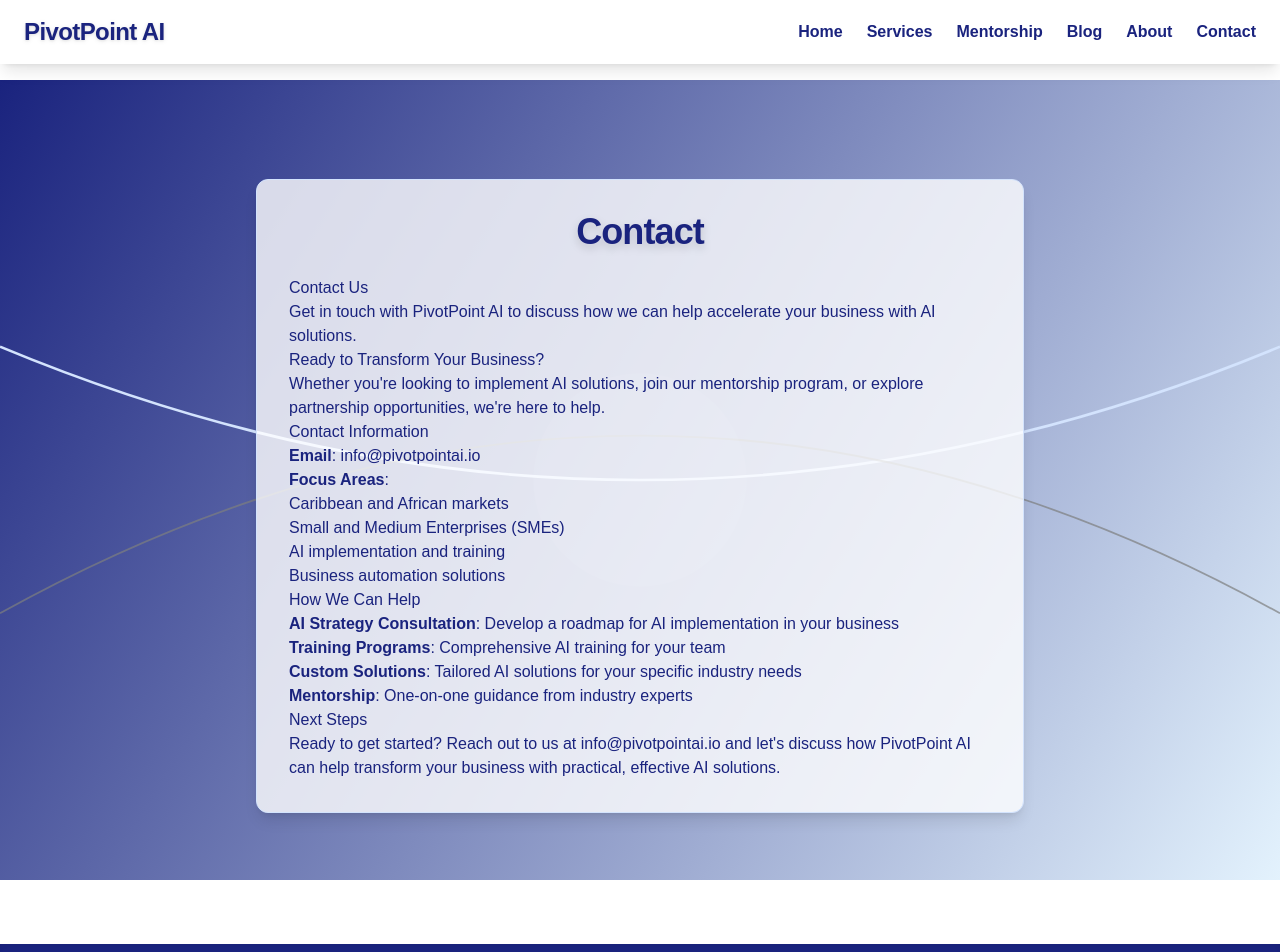
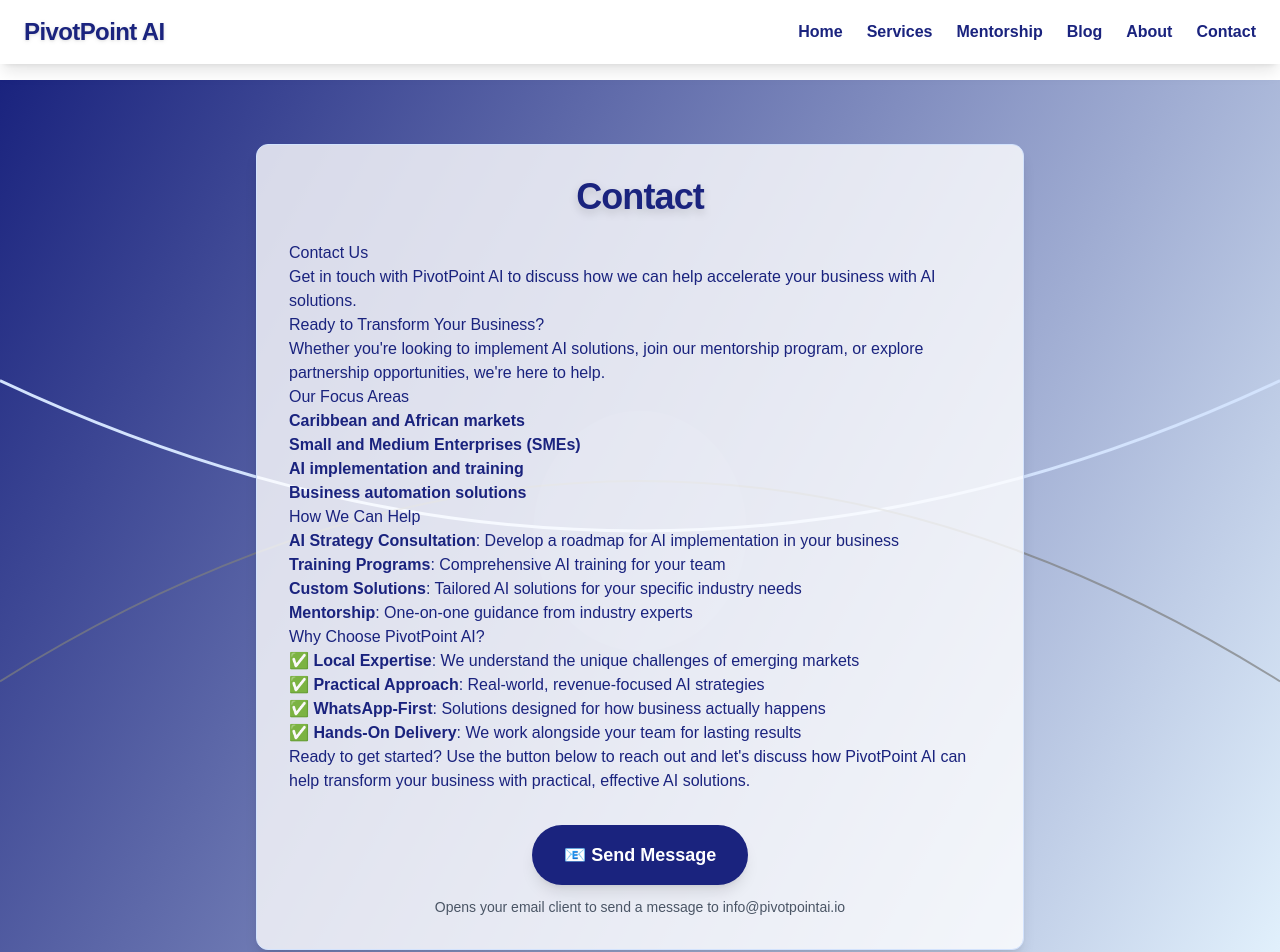
Before and after one commit to DarrenLBuckner/pivotpointai, a Next.js app: page /contact in a window 1280 px wide. Shown: the top 952 px of the page. Built offline with nearby package versions, Linux system fonts and the light colour scheme.

Commit message:
Add Send Message buttons to Contact and Mentorship pages

```diff
--- a/content/contact.md
+++ b/content/contact.md
@@ -6,15 +6,12 @@ Get in touch with PivotPoint AI to discuss how we can help accelerate your busin
 
 Whether you're looking to implement AI solutions, join our mentorship program, or explore partnership opportunities, we're here to help.
 
-## Contact Information
+## Our Focus Areas
 
-**Email**: info@pivotpointai.io
-
-**Focus Areas**:
-- Caribbean and African markets
-- Small and Medium Enterprises (SMEs)
-- AI implementation and training
-- Business automation solutions
+- **Caribbean and African markets**
+- **Small and Medium Enterprises (SMEs)**
+- **AI implementation and training**
+- **Business automation solutions**
 
 ## How We Can Help
 
@@ -23,6 +20,11 @@ Whether you're looking to implement AI solutions, join our mentorship program, o
 - **Custom Solutions**: Tailored AI solutions for your specific industry needs
 - **Mentorship**: One-on-one guidance from industry experts
 
-## Next Steps
+## Why Choose PivotPoint AI?
 
-Ready to get started? Reach out to us at info@pivotpointai.io and let's discuss how PivotPoint AI can help transform your business with practical, effective AI solutions.
+✅ **Local Expertise**: We understand the unique challenges of emerging markets
+✅ **Practical Approach**: Real-world, revenue-focused AI strategies
+✅ **WhatsApp-First**: Solutions designed for how business actually happens
+✅ **Hands-On Delivery**: We work alongside your team for lasting results
+
+Ready to get started? Use the button below to reach out and let's discuss how PivotPoint AI can help transform your business with practical, effective AI solutions.
--- a/src/app/contact/page.tsx
+++ b/src/app/contact/page.tsx
@@ -35,6 +35,19 @@ export default async function Contact() {
         <section className="w-full bg-white/80 rounded-xl shadow-lg p-8 border border-[#d3e3fd] mt-8">
           <h1 className="text-4xl md:text-5xl font-extrabold mb-6 drop-shadow-lg tracking-tight text-center">Contact</h1>
           <div className="prose prose-lg text-[#1a237e] mx-auto" dangerouslySetInnerHTML={{ __html: html }} />
+
+          {/* Send Message Button */}
+          <div className="mt-8 text-center">
+            <a
+              href="mailto:info@pivotpointai.io?subject=Inquiry from PivotPoint AI Website&body=Hello PivotPoint AI team,%0D%0A%0D%0AI'm interested in learning more about your AI solutions.%0D%0A%0D%0ABest regards"
+              className="inline-block bg-[#1a237e] text-white px-8 py-4 rounded-full font-semibold text-lg shadow-lg hover:bg-[#4e4f4f] transition-all transform hover:scale-105"
+            >
+              📧 Send Message
+            </a>
+            <p className="mt-3 text-sm text-gray-600">
+              Opens your email client to send a message to info@pivotpointai.io
+            </p>
+          </div>
         </section>
       </main>
     </div>
--- a/src/app/mentorship/page.tsx
+++ b/src/app/mentorship/page.tsx
@@ -39,6 +39,19 @@ export default async function Mentorship() {
           <div className="w-full flex justify-center mt-8">
             <Image src="/images/mentor_man_woman.png" alt="Mentorship" width={400} height={300} className="rounded-2xl shadow-lg border border-[#d3e3fd] object-cover opacity-90" />
           </div>
+
+          {/* Send Message Button */}
+          <div className="mt-8 text-center">
+            <a
+              href="mailto:info@pivotpointai.io?subject=Mentorship Inquiry from PivotPoint AI Website&body=Hello PivotPoint AI team,%0D%0A%0D%0AI'm interested in learning more about your mentorship programs.%0D%0A%0D%0ABest regards"
+              className="inline-block bg-[#1a237e] text-white px-8 py-4 rounded-full font-semibold text-lg shadow-lg hover:bg-[#4e4f4f] transition-all transform hover:scale-105"
+            >
+              📧 Send Message
+            </a>
+            <p className="mt-3 text-sm text-gray-600">
+              Opens your email client to send a message to info@pivotpointai.io
+            </p>
+          </div>
         </section>
       </main>
     </div>
```
